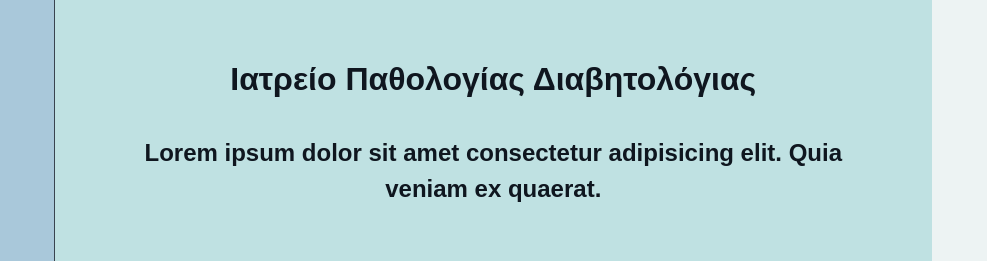
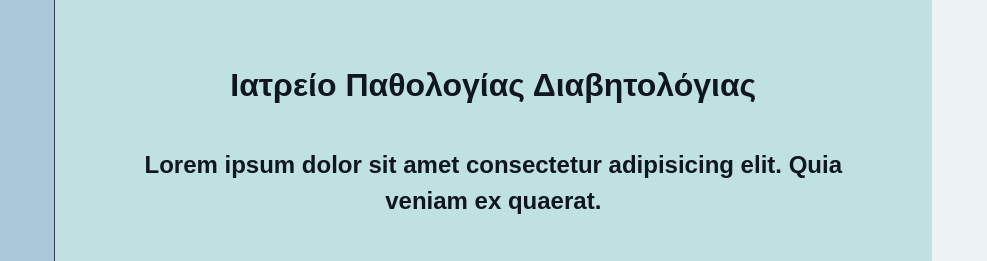
Before and after one commit to cchatzi/jiannakis, a plain HTML site: page praxis.html in a window 1280 px wide. Shown: the top 261 px of the page, 293-1280 px from the left. Drawn offline with nearby package versions, Linux system fonts and the light colour scheme.

Commit message:
changing line height for parxis h1

```diff
--- a/style/style.css
+++ b/style/style.css
@@ -168,9 +168,9 @@ body {
   padding: 3em 2em;
 }
 
-/* .container main article h1 {
+#main h1 {
   line-height: 1em;
-} */
+}
 
 .container main article h2 {
   margin: 0;
```
